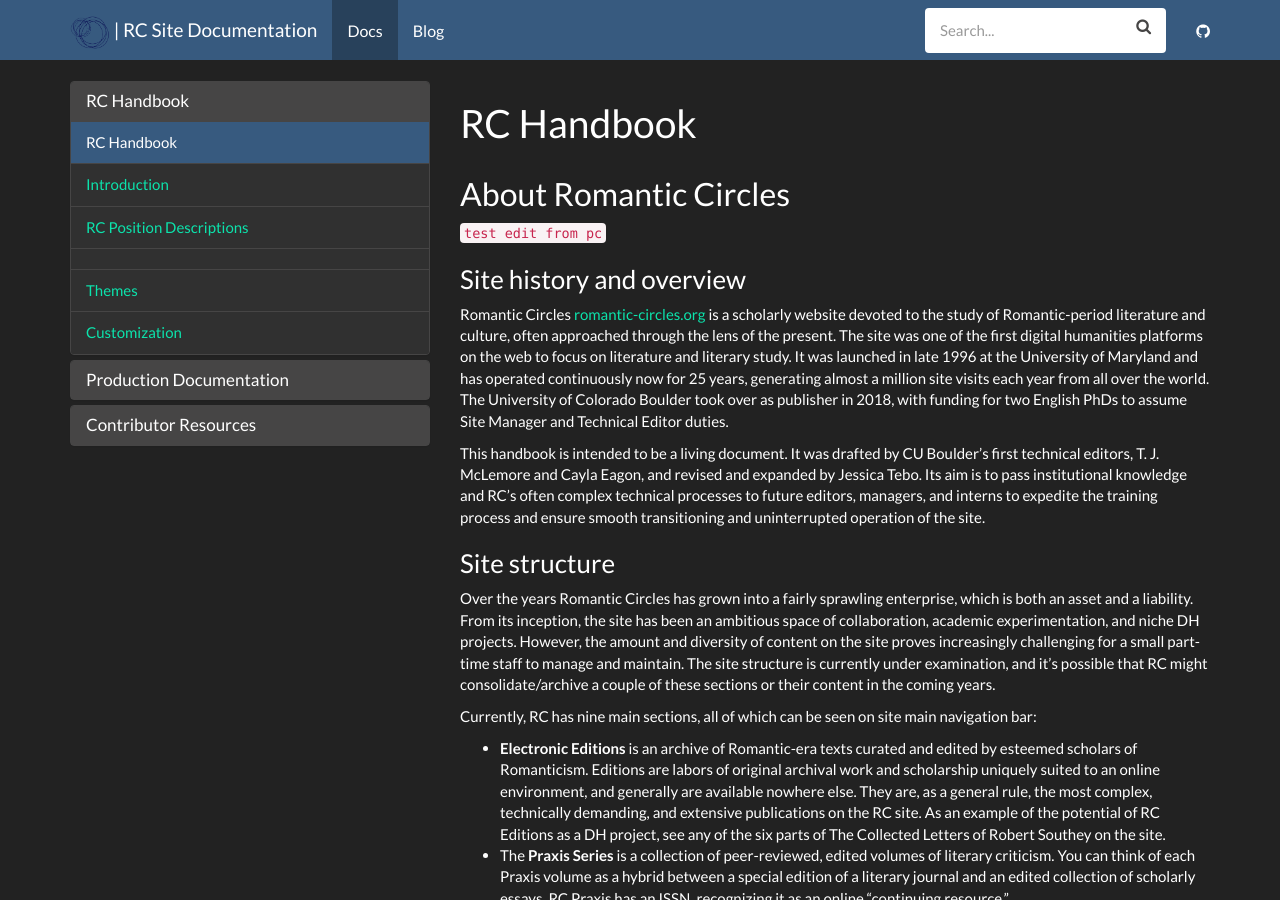
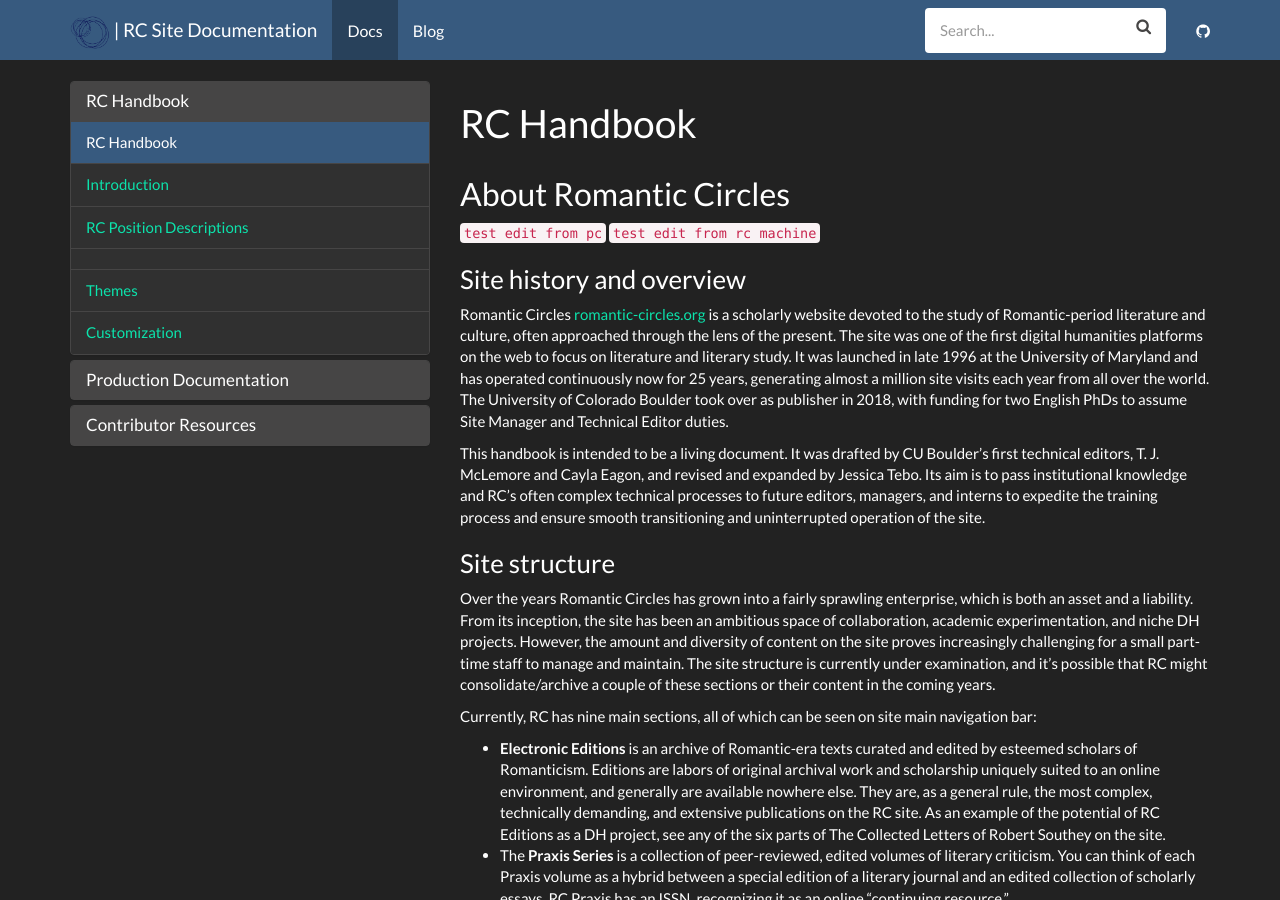
Before and after one commit to steve-kasica/romanticcircles.github.io, a Jekyll site: the page built from _docs/index.md, in a window 1280 px wide and 900 px high. Built offline with Jekyll 4.4.1, drawn with Linux system fonts in a browser that asks for light colours.

Commit message:
edit from rc macbook

```diff
--- a/_docs/index.md
+++ b/_docs/index.md
@@ -7,6 +7,7 @@ redirect_from: /docs/index.html
 ## About Romantic Circles
 
 `test edit from pc`
+`test edit from rc machine`
 
 ### Site history and overview
 
```
